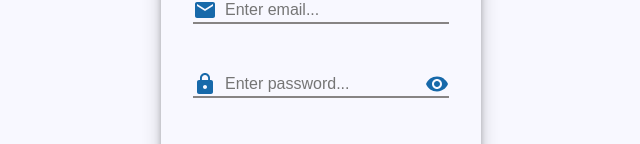
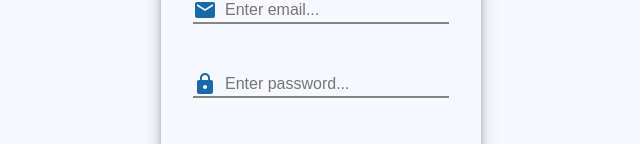
Before and after one commit to Ashna8378/my-login-project, a React (Vite) app: page / in a window 1280 px wide. Shown: the part 354-498 px from the top of the page, without its empty margins (319-959 px from the left). Built offline with nearby package versions, Linux system fonts and the light colour scheme.

Commit message:
initial_commit

```diff
--- a/src/components/loginForm/LoginForm.jsx
+++ b/src/components/loginForm/LoginForm.jsx
@@ -2,8 +2,7 @@ import React, { useState } from "react";
 import style from"./LoginForm.module.css"
 import EmailIcon from '@mui/icons-material/Email';
 import LockIcon from '@mui/icons-material/Lock';
-import VisibilityIcon from '@mui/icons-material/Visibility';
-import VisibilityOffIcon from '@mui/icons-material/VisibilityOff';
+
 
 const LoginForm = () => {
    const [email, setEmail] = useState("")
@@ -41,9 +40,6 @@ const LoginForm = () => {
 
 
 
-    <VisibilityIcon className={style.icon}/>
-
-
  </div>
 
 <button className={style.loginButton} type="submit" >
```
